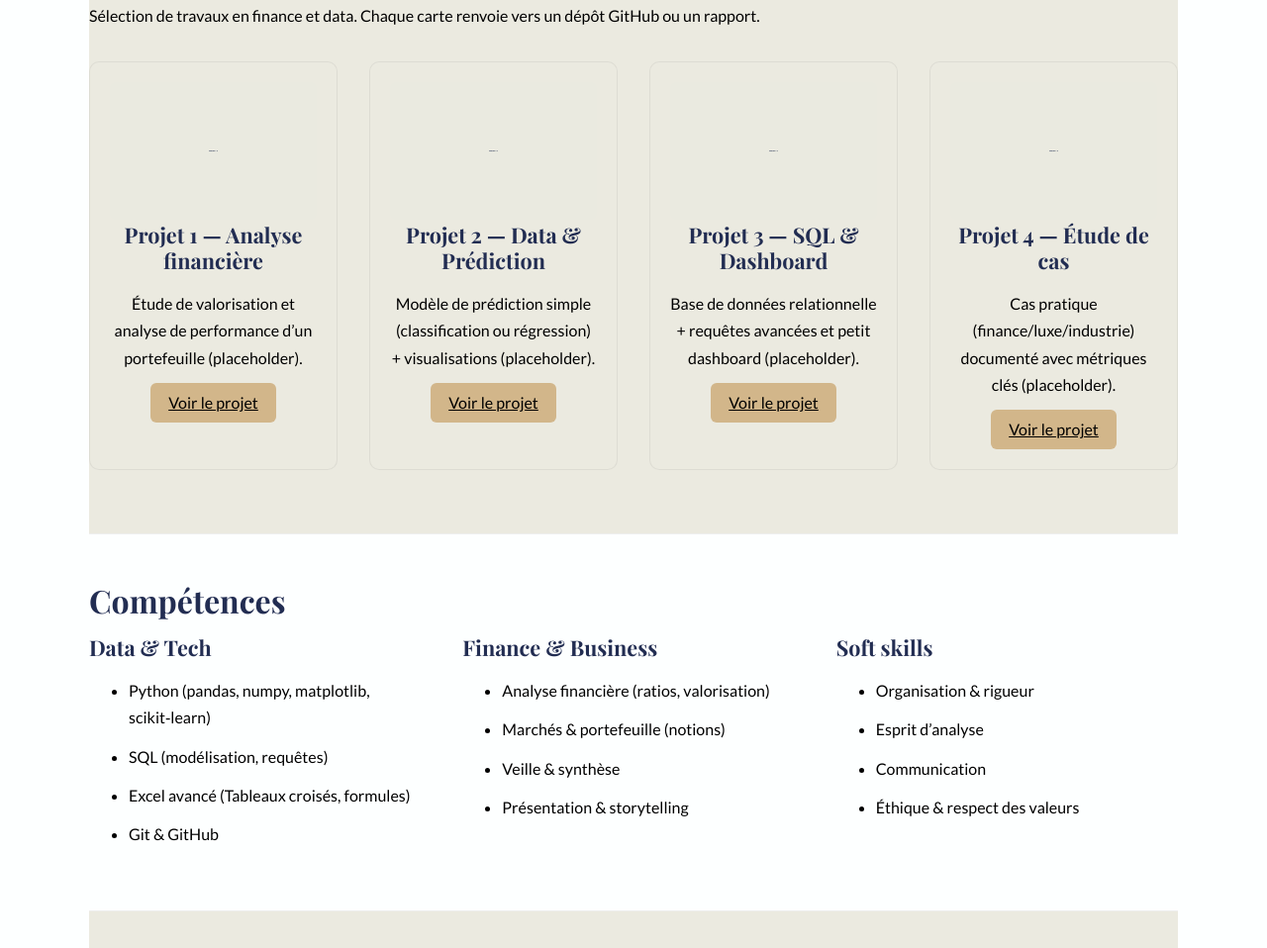
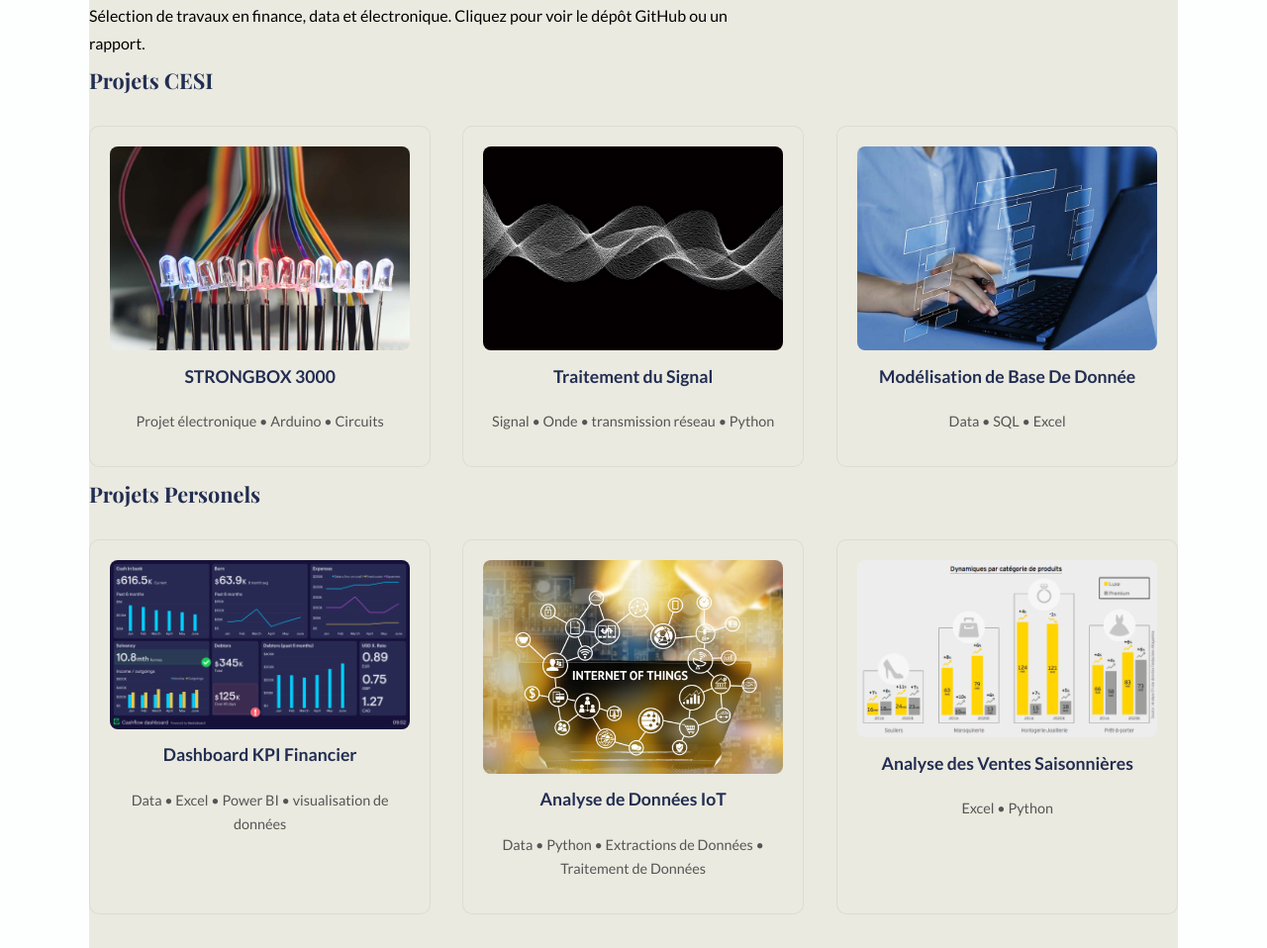
Before and after one commit to Shahineze-Kadiri/Portfolio, a plain HTML site: page index.html in a window 1280 px wide. Shown: the part 482-1440 px from the top of the page at 99% size. Drawn offline with nearby package versions, Linux system fonts and the light colour scheme.

Commit message:
Ajout des projets CESI et Personels

```diff
--- a/index.html
+++ b/index.html
@@ -67,7 +67,7 @@
     <!-- -------- Accueil -------- -->
     <section id="accueil" class="reveal">
       <div class="hero">
-        <h1>Finance · Data · Élégance</h1>
+        <h1> Data · Tech · Finance </h1>
         <p>
           Étudiante ingénieure passionnée par la finance et la data.
           J’allie rigueur analytique, sens de l’esthétique et éthique professionnelle.
@@ -83,42 +83,79 @@
     <section id="projets" class="reveal">
   <h2>Mes Projets</h2>
   <p class="section-intro">
-        Sélection de travaux en finance et data. Chaque carte renvoie vers un dépôt GitHub ou un rapport.
+    Sélection de travaux en finance, data et électronique. Cliquez pour voir le dépôt GitHub ou un rapport.
   </p>
+
+  <!-- ===== Catégorie : Projets CESI ===== -->
+  <h3>Projets CESI</h3>
   <div class="projets-container">
-        <!-- Carte projet 1 -->
+    <!-- Projet 1 : STRONGBOX 3000 -->
     <article class="carte reveal">
-          <img src="images/projet1.jpg" alt="Aperçu du projet 1">
-          <h3>Projet 1 — Analyse financière</h3>
-          <p>Étude de valorisation et analyse de performance d’un portefeuille (placeholder).</p>
+      <!-- Mets ton image ici : /images/strongbox.jpg -->
+      <img src="images/strongbox.jpg" alt="STRONGBOX 3000 — coffret électronique sécurisé">
+      <h4>STRONGBOX 3000</h4>
+      <p class="tags">Projet électronique • Arduino • Circuits</p>
+      <!-- Bouton optionnel : remplace # par ton lien GitHub -->
+      <!-- <a href="https://github.com/TonPseudo/strongbox3000" class="btn" target="_blank" rel="noopener noreferrer">Voir le projet</a> -->
+    </article>
+
+    <!-- (Tu pourras ajouter d’autres cartes CESI ici) -->
+    <!--
+    <article class="carte reveal">
+      <img src="images/nom-image.jpg" alt="Nom du projet">
+      <h4>NOM DU PROJET</h4>
+      <p class="tags">Thème 1 • Thème 2 • Outil</p>
       <a href="#" class="btn" target="_blank" rel="noopener noreferrer">Voir le projet</a>
     </article>
+    -->
 
-        <!-- Carte projet 2 -->
      <article class="carte reveal">
-          <img src="images/projet2.jpg" alt="Aperçu du projet 2">
-          <h3>Projet 2 — Data & Prédiction</h3>
-          <p>Modèle de prédiction simple (classification ou régression) + visualisations (placeholder).</p>
-          <a href="#" class="btn" target="_blank" rel="noopener noreferrer">Voir le projet</a>
+      <img src="images/signal780.jpg" alt="Traitement du signal - quelque chose">
+      <h4>Traitement du Signal</h4>
+      <p class="tags">Signal • Onde • transmission réseau • Python</p>
+      <!-- <a href="https://github.com/TonPseudo/Traitement du Signal" class="btn" target="_blank" rel="noopener noreferrer">Voir le projet</a> -->
     </article>
 
-        <!-- Carte projet 3 -->
      <article class="carte reveal">
-          <img src="images/projet3.jpg" alt="Aperçu du projet 3">
-          <h3>Projet 3 — SQL & Dashboard</h3>
-          <p>Base de données relationnelle + requêtes avancées et petit dashboard (placeholder).</p>
-          <a href="#" class="btn" target="_blank" rel="noopener noreferrer">Voir le projet</a>
+      <img src="images/bdd780v2.jpg" alt="Base De Données — Modélisation d'une base de donnée d'une entreprise">
+      <h4> Modélisation de Base De Donnée</h4>
+      <p class="tags">Data • SQL • Excel </p>
+      <!-- <a href="https://github.com/TonPseudo/predict-ia" class="btn" target="_blank" rel="noopener noreferrer">Voir le projet</a> -->
     </article>
 
-        <!-- Carte projet 4 -->
+
+  </div>
+
+  <!-- ===== Catégorie : Projets Perso ===== -->
+  <h3>Projets Personels</h3>
+  <div class="projets-container">
     <article class="carte reveal">
-          <img src="images/projet4.jpg" alt="Aperçu du projet 4">
-          <h3>Projet 4 — Étude de cas</h3>
-          <p>Cas pratique (finance/luxe/industrie) documenté avec métriques clés (placeholder).</p>
-          <a href="#" class="btn" target="_blank" rel="noopener noreferrer">Voir le projet</a>
+      <img src="images/dashboard.png" alt="Dashboard KPI financier — tableau de bord interactif">
+      <h4>Dashboard KPI Financier</h4>
+      <p class="tags">Data • Excel • Power BI • visualisation de données</p>
+      <!-- <a href="https://github.com/TonPseudo/predict-ia" class="btn" target="_blank" rel="noopener noreferrer">Voir le projet</a> -->
     </article>
+
+    <!-- Ajoute ici tes autres projets perso -->
+
+    <article class="carte reveal">
+      <img src="images/Analyse_Données.jpg" alt="Analyse de données capteurs — traitement et extraction de données">
+      <h4>Analyse de Données IoT</h4>
+      <p class="tags">Data • Python • Extractions de Données • Traitement de Données</p>
+      <!-- <a href="https://github.com/TonPseudo/predict-ia" class="btn" target="_blank" rel="noopener noreferrer">Voir le projet</a> -->
+    </article>
+
+    <article class="carte reveal">
+      <img src="images/analyse_ventes.png" alt="Analyse de Ventes Saisonnières">
+      <h4>Analyse des Ventes Saisonnières</h4>
+      <p class="tags"> Excel • Python </p>
+      <!-- <a href="https://github.com/TonPseudo/predict-ia" class="btn" target="_blank" rel="noopener noreferrer">Voir le projet</a> -->
+    </article>
+
+
   </div>
 </section>
+
 
     <!-- -------- Compétences -------- -->
     <section id="competences" class="reveal">
@@ -149,6 +186,7 @@
             <li>Esprit d’analyse</li>
             <li>Communication</li>
             <li>Éthique & respect des valeurs</li>
+            <li>Travail d'équipe</li>
           </ul>
         </div>
       </div>
@@ -160,7 +198,7 @@
       <p>Ouverte aux opportunités en finance, data, luxe et industrie.</p>
       <ul class="contact-list">
         <li>📧 Email : <a href="mailto:ton.email@example.com">ton.email@example.com</a></li>
-        <li>💼 LinkedIn : <a href="#" target="_blank" rel="noopener noreferrer">mon profil</a></li>
+        <li>💼 LinkedIn : <a href="https://www.linkedin.com/in/shahineze-k-09ab37328?utm_source=share&utm_campaign=share_via&utm_content=profile&utm_medium=android_app&original_referer=" target="_blank" rel="noopener noreferrer">mon profil</a></li>
         <li>🐙 GitHub : <a href="#" target="_blank" rel="noopener noreferrer">mon compte</a></li>
       </ul>
     </section>
--- a/style.css
+++ b/style.css
@@ -233,3 +233,14 @@ a:focus, button:focus, .btn:focus{
   section{ padding-block: var(--space-4); }
   h1{ text-align: left; }
 }
+
+.carte h4 {
+  margin-top: .8rem;
+  font-size: 1.1rem;
+  color: var(--velvet);
+}
+
+.carte .tags {
+  font-size: .9rem;
+  color: #555;
+}
```
Also changed, not shown: images/Analyse_Données.jpg (added), images/analyse_ventes.png (added), images/bdd780v2.jpg (added), images/dashboard.png (added), images/signal780.jpg (added), images/strongbox.jpg (added). Lines whose indentation alone changed are shown as unchanged.
